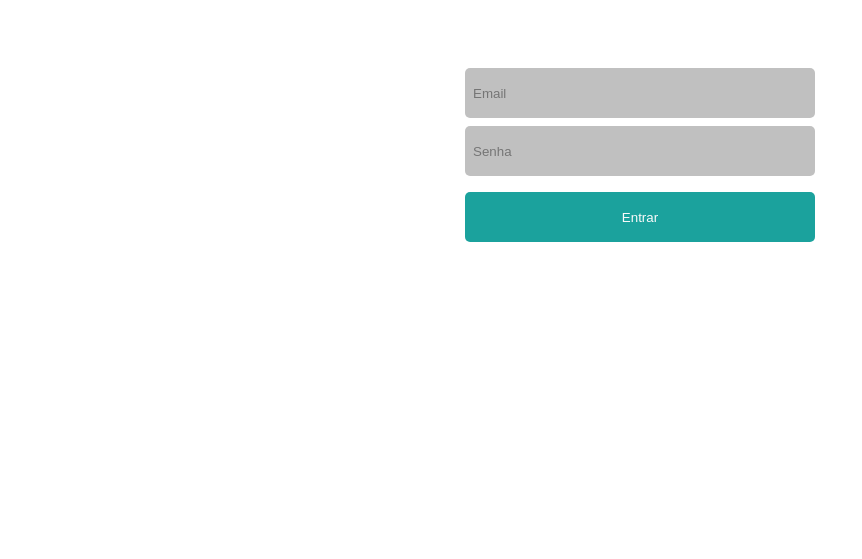
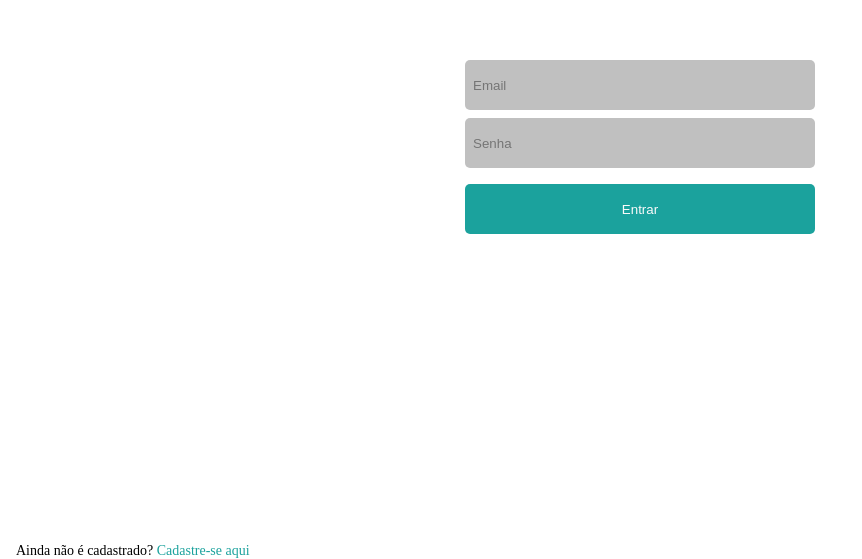
Before and after one commit to sergiomos/cake-boss, a React (Create React App) app in the folder packages/web/: page / in a window 1280 px wide. Shown: the part 241-800 px from the top of the page, without its empty margins (0-862 px from the left). Built offline with nearby package versions, Linux system fonts and the light colour scheme; no server answers.

Commit message:
feat: add singup page link

```diff
--- a/packages/web/src/pages/login/index.jsx
+++ b/packages/web/src/pages/login/index.jsx
@@ -3,7 +3,13 @@ import React, { useEffect, useState } from 'react';
 import useUserContext from '../../hooks/useUserContext';
 import LoginForm from '../../components/LoginForm';
 
-import { Container, Box, StatusMessage } from './style';
+import {
+  Container,
+  Box,
+  StatusMessage,
+  RegisterMessage,
+  RegisterMessageLink,
+} from './style';
 
 const Login = () => {
   const { singIn, loginStatus, setLoginStatus } = useUserContext();
@@ -45,6 +51,12 @@ const Login = () => {
           handleUserLogin={handleUserLogin}
         />
       </Box>
+
+      <RegisterMessage>
+        Ainda não é cadastrado?
+        {' '}
+        <RegisterMessageLink href="/singUp">Cadastre-se aqui</RegisterMessageLink>
+      </RegisterMessage>
     </Container>
   );
 };
--- a/packages/web/src/pages/login/style.js
+++ b/packages/web/src/pages/login/style.js
@@ -4,8 +4,8 @@ export const Container = styled.div`
   width: 100%;
   height: 100vh;
   display: flex;
+  flex-direction: column;
   align-self: center;
-
 `;
 
 export const Box = styled.div`
@@ -33,3 +33,13 @@ export const StatusMessage = styled.strong`
   display: ${({ loginStatus }) => (loginStatus === 'loading' || !loginStatus ? 'none' : 'block')};
 
 `;
+
+export const RegisterMessage = styled.p`
+  font-size: 1.4rem;
+`;
+
+export const RegisterMessageLink = styled.a`
+  color: #1BA29D;
+  font-weight: 500;
+  text-decoration: none;
+`;
```
